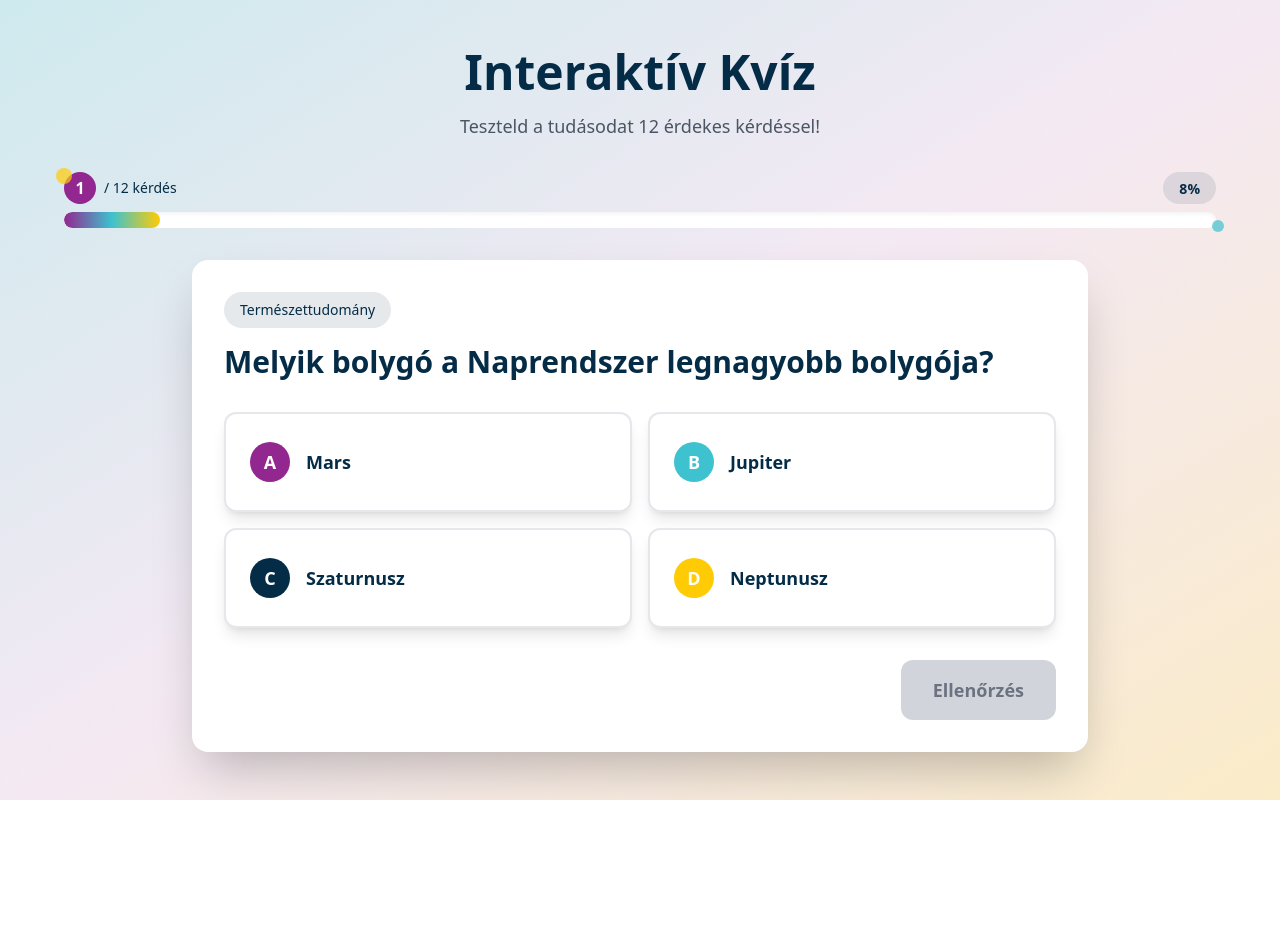
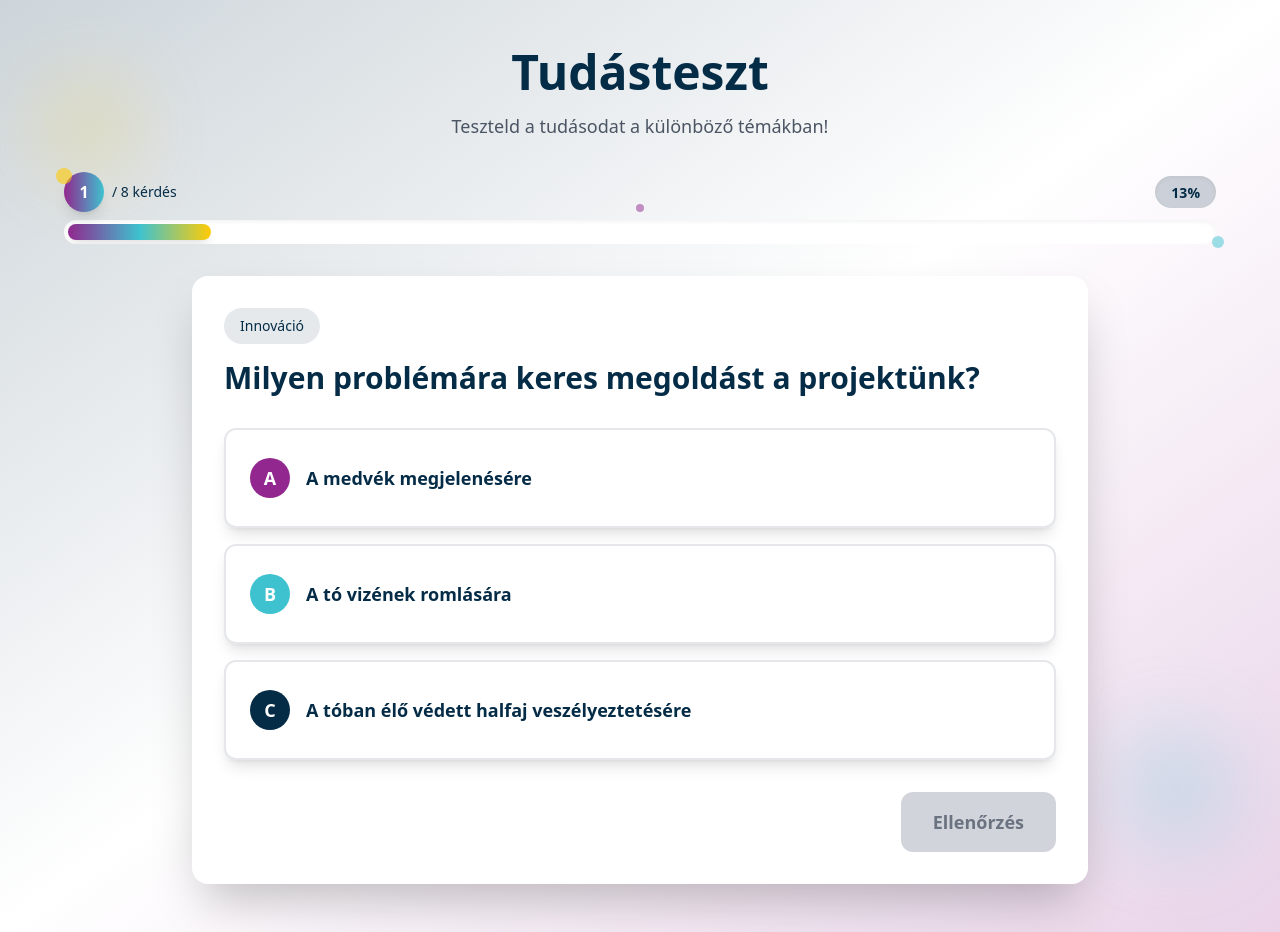
Before and after one commit to fabtonedu/fabton-kviz-game, a React (Vite) app: page / in a window 1280 px wide. Before the commit the page ends 800 px from the top, so only its background shows below. Built offline with nearby package versions, Linux system fonts and the light colour scheme.

Commit message:
Add quiz questions and categories
Add new questions and categories to the quiz data.

```diff
--- a/src/components/ProgressBar.tsx
+++ b/src/components/ProgressBar.tsx
@@ -13,30 +13,31 @@ const ProgressBar: React.FC<ProgressBarProps> = ({ current, total }) => {
     <div className="w-full mb-8 relative">
       <div className="flex justify-between items-center mb-2">
         <div className="flex items-center">
-          <div className="bg-quiz-magenta rounded-full w-8 h-8 flex items-center justify-center text-white font-semibold mr-2">
+          <div className="bg-gradient-to-r from-quiz-magenta to-quiz-cyan rounded-full w-10 h-10 flex items-center justify-center text-white font-semibold mr-2 shadow-lg">
             {current}
           </div>
           <span className="text-sm font-medium text-quiz-navy">
             / {total} kérdés
           </span>
         </div>
-        <div className="bg-quiz-navy/10 px-4 py-1 rounded-full">
+        <div className="bg-quiz-navy/20 px-4 py-1 rounded-full shadow-inner">
           <span className="text-sm font-bold text-quiz-navy">
             {Math.round(percentage)}%
           </span>
         </div>
       </div>
 
-      <div className="w-full bg-white rounded-full h-4 overflow-hidden shadow-inner">
+      <div className="w-full bg-white rounded-full h-6 overflow-hidden shadow-inner p-1">
         <div
-          className="h-full bg-gradient-to-r from-quiz-magenta via-quiz-cyan to-quiz-yellow rounded-full transition-all duration-500 ease-out"
+          className="h-full bg-gradient-to-r from-quiz-magenta via-quiz-cyan to-quiz-yellow rounded-full transition-all duration-500 ease-out shadow-lg"
           style={{ width: `${percentage}%` }}
         />
       </div>
 
       {/* Decorative elements */}
-      <div className="absolute -top-1 -left-2 w-4 h-4 rounded-full bg-quiz-yellow opacity-70"></div>
-      <div className="absolute -bottom-1 -right-2 w-3 h-3 rounded-full bg-quiz-cyan opacity-70"></div>
+      <div className="absolute -top-1 -left-2 w-4 h-4 rounded-full bg-quiz-yellow opacity-70 animate-pulse"></div>
+      <div className="absolute -bottom-1 -right-2 w-3 h-3 rounded-full bg-quiz-cyan opacity-70 animate-pulse" style={{ animationDelay: "0.5s" }}></div>
+      <div className="absolute top-1/2 left-1/2 transform -translate-x-1/2 -translate-y-1/2 w-2 h-2 rounded-full bg-quiz-magenta opacity-50 animate-pulse" style={{ animationDelay: "1s" }}></div>
     </div>
   );
 };
--- a/src/components/QuestionCard.tsx
+++ b/src/components/QuestionCard.tsx
@@ -21,7 +21,7 @@ const QuestionCard: React.FC<QuestionCardProps> = ({
   showFeedback,
   isCorrectAnswer
 }) => {
-  const optionLabels = ['A', 'B', 'C', 'D'];
+  const optionLabels = ['A', 'B', 'C'];
 
   const getOptionButtonStyle = (index: number) => {
     const isSelected = selectedOption === index;
@@ -64,7 +64,7 @@ const QuestionCard: React.FC<QuestionCardProps> = ({
         </h2>
       </div>
 
-      <div className="grid grid-cols-1 md:grid-cols-2 gap-4 mb-8">
+      <div className="grid grid-cols-1 gap-4 mb-8">
         {question.options.map((option, index) => (
           <button
             key={index}
@@ -72,7 +72,7 @@ const QuestionCard: React.FC<QuestionCardProps> = ({
             disabled={showFeedback}
             className={getOptionButtonStyle(index)}
           >
-            <span className={`bg-quiz-${index === 0 ? 'magenta' : index === 1 ? 'cyan' : index === 2 ? 'navy' : 'yellow'} text-white rounded-full w-10 h-10 flex items-center justify-center font-bold`}>
+            <span className={`bg-quiz-${index === 0 ? 'magenta' : index === 1 ? 'cyan' : 'navy'} text-white rounded-full w-10 h-10 flex items-center justify-center font-bold`}>
               {optionLabels[index]}
             </span>
             <span className="text-left flex-1">{option}</span>
--- a/src/components/QuizApp.tsx
+++ b/src/components/QuizApp.tsx
@@ -77,21 +77,24 @@ const QuizApp: React.FC = () => {
 
   if (showResults && quizResult) {
     return (
-      <div className="min-h-screen bg-gradient-to-br from-quiz-cyan/20 via-quiz-magenta/10 to-quiz-yellow/20 p-4 flex items-center justify-center">
+      <div className="min-h-screen bg-gradient-to-br from-quiz-cyan/20 via-quiz-magenta/10 to-quiz-yellow/20 p-4 flex items-center justify-center relative">
+        {/* Decorative elements */}
+        <div className="absolute top-20 left-10 w-16 h-16 rounded-full bg-quiz-yellow opacity-20 blur-xl"></div>
+        <div className="absolute bottom-20 right-10 w-24 h-24 rounded-full bg-quiz-cyan opacity-20 blur-xl"></div>
         <QuizResults result={quizResult} onRestart={handleRestart} />
       </div>
     );
   }
 
   return (
-    <div className="min-h-screen bg-gradient-to-br from-quiz-cyan/20 via-quiz-magenta/10 to-quiz-yellow/20 p-4">
+    <div className="min-h-screen p-4 relative">
       <div className="max-w-6xl mx-auto py-8">
         <div className="text-center mb-8">
           <h1 className="text-4xl md:text-5xl font-bold text-quiz-navy mb-4">
-            Interaktív Kvíz
+            Tudásteszt
           </h1>
           <p className="text-lg text-gray-600">
-            Teszteld a tudásodat 12 érdekes kérdéssel!
+            Teszteld a tudásodat a különböző témákban!
           </p>
         </div>
 
--- a/src/data/questions.ts
+++ b/src/data/questions.ts
@@ -4,86 +4,58 @@ import { Question } from '@/types/quiz';
 export const quizQuestions: Question[] = [
   {
     id: 1,
-    question: "Melyik bolygó a Naprendszer legnagyobb bolygója?",
-    options: ["Mars", "Jupiter", "Szaturnusz", "Neptunusz"],
+    question: "Milyen problémára keres megoldást a projektünk?",
+    options: ["A medvék megjelenésére", "A tó vizének romlására", "A tóban élő védett halfaj veszélyeztetésére"],
     correctAnswer: 1,
-    category: "Természettudomány"
+    category: "Innováció"
   },
   {
     id: 2,
-    question: "Ki írta a 'Romeo és Júlia' című drámát?",
-    options: ["Charles Dickens", "William Shakespeare", "Jane Austen", "Mark Twain"],
-    correctAnswer: 1,
-    category: "Irodalom"
+    question: "Mit terveztünk a probléma megoldására?",
+    options: ["Egy speciális vegyszert, ami elpusztítja az algákat", "Egy légi drónt, ami a magasból figyeli a tavat", "Egy víz alatti robotot (ROV), amely felderíti a tó vizét"],
+    correctAnswer: 2,
+    category: "Innováció"
   },
   {
     id: 3,
-    question: "Melyik ország fővárosa Budapest?",
-    options: ["Románia", "Csehország", "Magyarország", "Szlovákia"],
-    correctAnswer: 2,
-    category: "Földrajz"
+    question: "Mi lesz a víz alatti robot neve?",
+    options: ["Algadestroyer 2000", "Anna V2.0", "Sanyi"],
+    correctAnswer: 1,
+    category: "Innováció"
   },
   {
     id: 4,
-    question: "Mennyi 15 × 8?",
-    options: ["110", "120", "130", "140"],
-    correctAnswer: 1,
-    category: "Matematika"
+    question: "Milyen technológiával készül a robot?",
+    options: ["Fa faragással", "Acélöntéssel", "3D nyomtatással"],
+    correctAnswer: 2,
+    category: "Innováció"
   },
   {
     id: 5,
-    question: "Melyik elem vegyjele O?",
-    options: ["Oxigén", "Ózon", "Olaj", "Opál"],
-    correctAnswer: 0,
-    category: "Kémia"
+    question: "Mi Sydney egyik legismertebb látványossága?",
+    options: ["Eiffel-torony", "Kínai Nagy Fal", "Sydney Operaház"],
+    correctAnswer: 2,
+    category: "Sydney"
   },
   {
     id: 6,
-    question: "Mikor kezdődött a második világháború?",
-    options: ["1938", "1939", "1940", "1941"],
+    question: "Ki tervezte a Sydney-i Operaházat?",
+    options: ["Frank Lloyd Wright", "Jørn Utzon", "Zaha Hadid"],
     correctAnswer: 1,
-    category: "Történelem"
+    category: "Sydney"
   },
   {
     id: 7,
-    question: "Melyik művész festette a 'Csillagos éj' című képet?",
-    options: ["Pablo Picasso", "Claude Monet", "Vincent van Gogh", "Leonardo da Vinci"],
+    question: "Sydney melyik ausztrál állam fővárosa?",
+    options: ["Victoria", "Queensland", "Új-Dél-Wales (New South Wales)"],
     correctAnswer: 2,
-    category: "Művészet"
+    category: "Sydney"
   },
   {
     id: 8,
-    question: "Melyik kontinens a legnagyobb?",
-    options: ["Afrika", "Ázsia", "Észak-Amerika", "Európa"],
-    correctAnswer: 1,
-    category: "Földrajz"
-  },
-  {
-    id: 9,
-    question: "Mi az emberi test legnagyobb szerve?",
-    options: ["Máj", "Tüdő", "Bőr", "Szív"],
+    question: "Mi a neve Sydney leghíresebb hídjának, amelyet gyakran \"a fogas hídnak\" is neveznek?",
+    options: ["Brooklyn híd", "Golden Gate híd", "Sydney Harbour Bridge"],
     correctAnswer: 2,
-    category: "Biológia"
-  },
-  {
-    id: 10,
-    question: "Melyik programozási nyelv kezdőbarát?",
-    options: ["Assembly", "Python", "C++", "Machine Code"],
-    correctAnswer: 1,
-    category: "Informatika"
-  },
-  {
-    id: 11,
-    question: "Hány perc van egy órában?",
-    options: ["50", "60", "70", "80"],
-    correctAnswer: 1,
-    category: "Alapismeretek"
-  },
-  {
-    id: 12,
-    question: "Melyik a leggyorsabb állat a világon?",
-    options: ["Gepárd", "Sólyom", "Antilop", "Zsiráf"],
-    correctAnswer: 0,
-    category: "Biológia"
+    category: "Sydney"
   }
 ];
--- a/src/pages/Index.tsx
+++ b/src/pages/Index.tsx
@@ -3,7 +3,11 @@ import QuizApp from '@/components/QuizApp';
 
 const Index = () => {
   return (
-    <div className="bg-gradient-to-br from-quiz-navy/5 via-white to-quiz-magenta/5 min-h-screen">
+    <div className="bg-gradient-to-br from-quiz-navy/20 via-white/50 to-quiz-magenta/20 min-h-screen relative overflow-hidden">
+      {/* Decorative elements */}
+      <div className="absolute top-20 left-10 w-24 h-24 rounded-full bg-quiz-yellow opacity-20 blur-2xl"></div>
+      <div className="absolute bottom-20 right-10 w-32 h-32 rounded-full bg-quiz-cyan opacity-20 blur-2xl"></div>
+      <div className="absolute top-1/3 right-1/4 w-16 h-16 rounded-full bg-quiz-magenta opacity-10 blur-xl"></div>
       <QuizApp />
     </div>
   );
```
